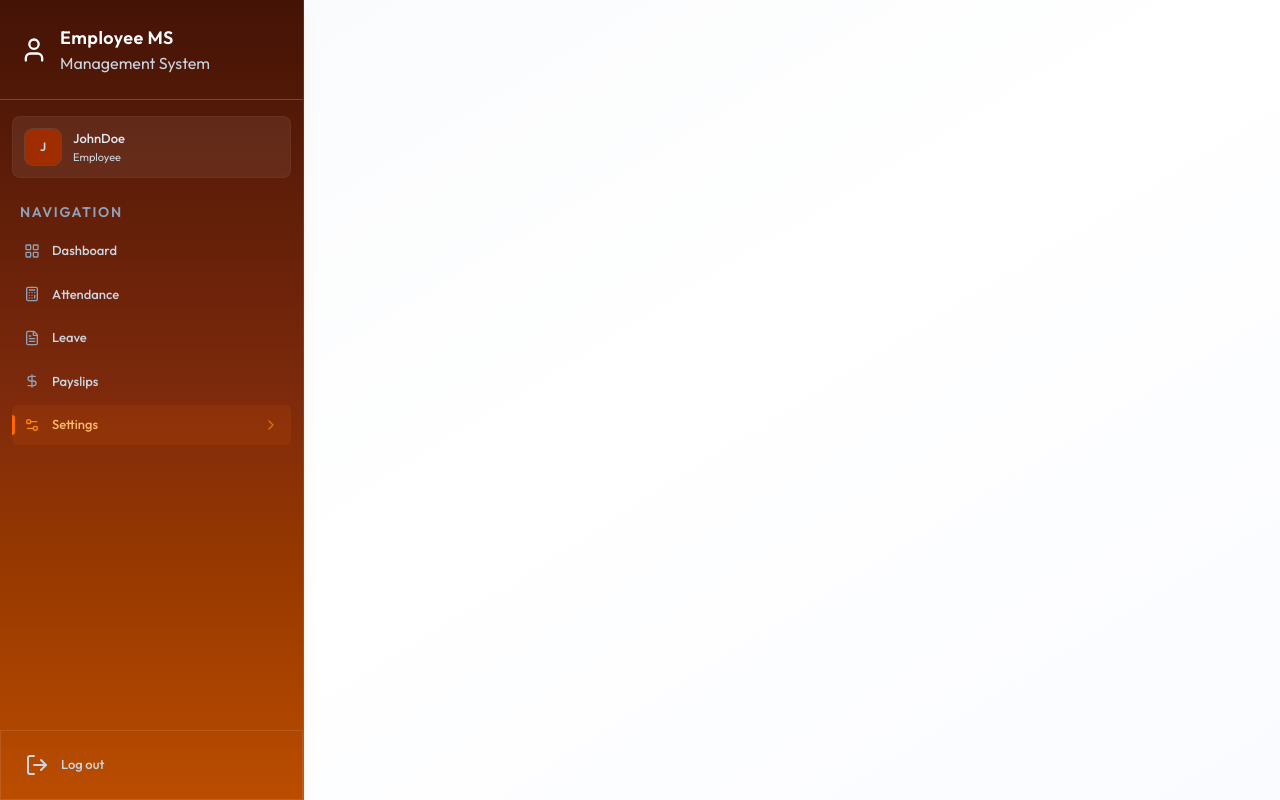
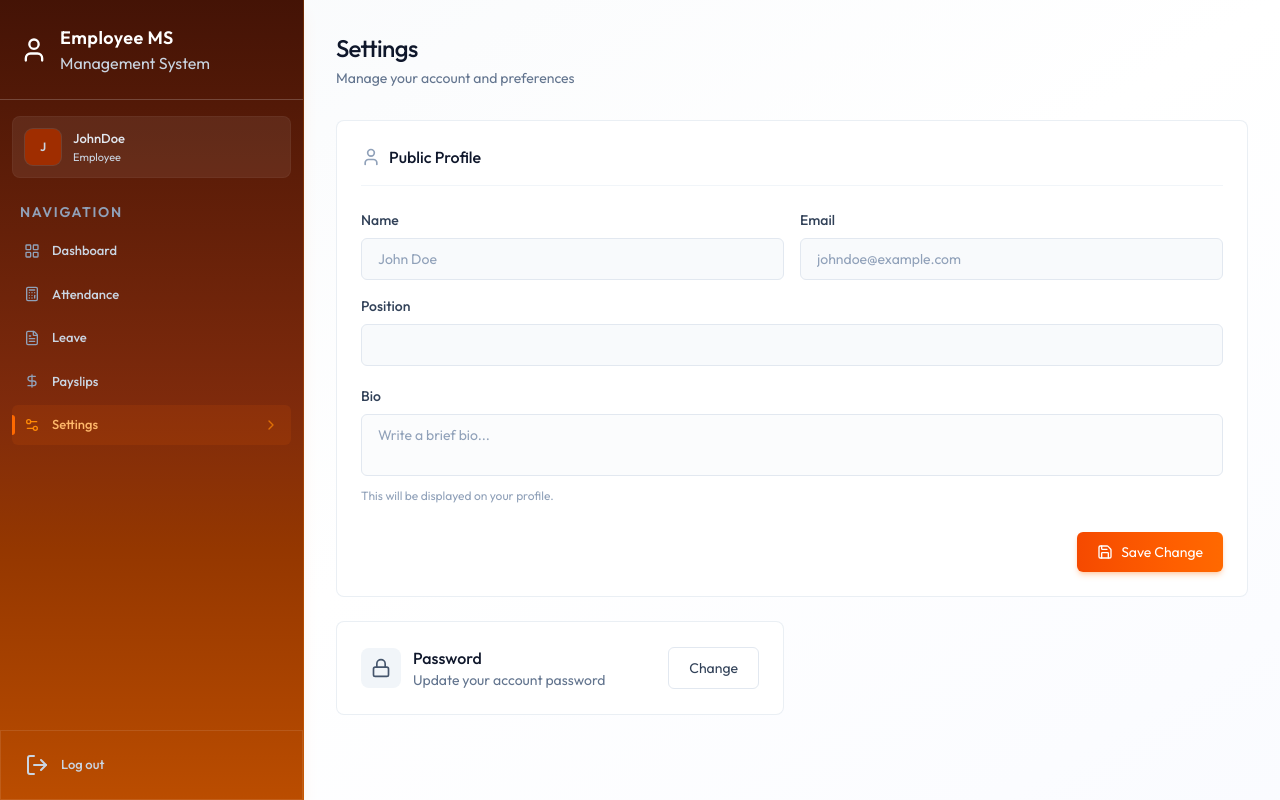
Before and after one commit to MojammelJoy/EMS, a React (Vite) app in the folder client/: page /settings in a window 1280 px wide. Built offline with nearby package versions, Linux system fonts and the light colour scheme.

Commit message:
Setting page UI completed

```diff
--- /dev/null
+++ b/client/src/components/ChangePasswordModal.jsx
@@ -0,0 +1,54 @@
+import { Loader2Icon, LockIcon, X } from 'lucide-react'
+import React, { useState } from 'react'
+
+const ChangePasswordModal = ({open, onClose}) => {
+    const [loading, setLoading] = useState(false)
+    const [message, setMessage] = useState({type: "", text: ""})
+
+    const handleSubmit = async (e) => {
+        e.preventDefault();
+    }
+
+    if(!open) return null;
+  return (
+    <div onClick={onClose} className='fixed inset-0 z-50 flex items-center justify-center p-4'>
+      <div className='absolute inset-0 bg-black/40 backdrop-blur-sm'/>
+
+      <div className='relative bg-white rounded-2xl shadow-2xl w-full max-w-md animate-fade-in' onClick={(e) => e.stopPropagation()}>
+        <div className='flex items-center justify-between p-6 pb-0'>
+            <h2 className='text-lg font-medium text-slate-900 flex items-center gap-2'>
+                <LockIcon className='w-5 h-5 text-slate-400'/> Change Password
+            </h2>
+            <button onClick={onClose} className='p-2 rounded-lg hover:bg-slate-100 transition-colors text-slate-400 hover:text-slate-600'><X className='w-5 h-5'/></button>
+        </div>
+        <form className='p-6 space-y-5' onSubmit={handleSubmit}>
+            {message.text && (
+                <div className={`p-3 rounded-xl text-sm flex items-start gap-3 ${message.type === "success" ? "bg-emerald-50 text-emerald-700 border border-emerald-200" : "bg-rose-50 text-rose-700 border border-rose-200"}`}>
+                    <div className={`w-1.5 h-1.5 rounded-full mt-1.5 shrink-0 ${message.type === "success" ? "bg-emerald-500" : "bg-rose-500" }`}/>
+                    {message.text}
+                </div>
+            )}
+            <div>
+                <label className='block text-sm font-medium text-slate-700 mb-2'>Current Password</label>
+                <input type="password" name='currentPassword' required />
+            </div>
+            <div>
+                <label className='block text-sm font-medium text-slate-700 mb-2'>New Password</label>
+                <input type="password" name='newPassword' required />
+            </div>
+            <div className='flex gap-3 pt-2'>
+                <button type='button' onClick={onClose} className='btn-secondary flex-1'>
+                    Cancel
+                </button>
+                <button type='submit' disabled={loading}  className='btn-primary flex-1 flex justify-center items-center gap-2'>
+                    {loading && <Loader2Icon className='w-4 h-4 animate-spin'/>}
+                   Update Password
+                </button>
+            </div>
+        </form>
+      </div>
+    </div>
+  )
+}
+
+export default ChangePasswordModal
--- /dev/null
+++ b/client/src/components/ProfileForm.jsx
@@ -0,0 +1,76 @@
+import { Loader2, Save, User } from 'lucide-react'
+import React, { useState } from 'react'
+
+const ProfileForm = ({initialData, onSuccess}) => {
+
+    const [loading, setLoading] = useState(false)
+    const [error, setError] = useState("")
+    const [message, setMassage] = useState("")
+
+
+    const handleSubmit = async (e) => {
+        e.preventDefault();
+    }
+  return (
+   <form onSubmit={handleSubmit} className='card p-5 sm:p-6 mb-6'>
+        <h2 className='text-base font-medium text-slate-900 mb-6 pb-4 border-b border-slate-100 flex items-center gap-2'>
+            <User className='w-5 h-5 text-slate-400'/> Public Profile
+        </h2>
+
+        {error && (
+            <div className='bg-rose-50 text-rose-700 p-4 rounded-xl text-sm border border-rose-200 mb-6 flex items-start gap-3'>
+                <div className='w-1.5 h-1.5 rounded-full bg-rose-500 mt-1.5 shrink-0'/>
+                {error}
+            </div>
+        )}
+        {message && (
+            <div className='bg-emerald-50 text-emerald-700 p-4 rounded-xl text-sm border border-emerald-200 mb-6 flex items-start gap-3'>
+                <div className='w-1.5 h-1.5 rounded-full bg-emerald-500 mt-1.5 shrink-0'/>
+                {message}
+            </div>
+        )}
+
+        <div className='space-y-5'>
+            <div className='grid grid-cols-1 sm:grid-cols-2 gap-4'>
+                <div>
+                    <label className='block text-sm font-medium text-slate-700 mb-2'>Name</label>
+                    <input disabled value={`${initialData.firstName} ${initialData.lastName}`} className='bg-slate-50 text-slate-400 cursor-not-allowed'/>
+                </div>
+                <div>
+                    <label className='block text-sm font-medium text-slate-700 mb-2'>Email</label>
+                    <input disabled value={initialData.email} className='bg-slate-50 text-slate-400 cursor-not-allowed'/>
+                </div>
+                <div className='sm:col-span-2'>
+                    <label className='block text-sm font-medium text-slate-700 mb-2'>Position</label>
+                    <input disabled value={initialData.position} className='bg-slate-50 text-slate-400 cursor-not-allowed'/>
+                </div>
+            </div>
+
+            <div>
+                <label className='block text-sm font-medium text-slate-700 mb-2'>Bio</label>
+                <textarea disabled={initialData.isDeleted} name="bio" defaultValue={initialData.bio || ""} placeholder='Write a brief bio...' className={`resize-none ${initialData.isDeleted ? "bg-slate-50 text-slate-400 cursor-not-allowed" : ""}`}/>
+                <p className='text-xs text-slate-400 mt-1.5'>This will be displayed on your profile.</p>
+            </div>
+            {initialData.isDeleted ? (
+                <div className='pt-2'>
+                    <div className='p-4 bg-rose-50 border border-rose-200 rounded-xl text-center'>
+                        <p className='text-rose-600'>
+                            Account Deactivated
+                        </p>
+                        <p className='text-sm text-rose-500 mt-0.5'>You can no longer update your profile.</p>
+                    </div>
+                </div>
+            ) : (
+                <div className='flex justify-end pt-2'>
+                    <button type='submit' disabled={loading} className='bg-gradient-to-r from-orange-600 to-orange-500 text-white px-5 py-2.5 rounded-md text-sm hover:from-orange-700 hover:to-orange-600 transition-all shadow-md shadow-orange-500/25 active:scale-[0.98]  flex items-center gap-2 justify-center w-full sm:w-auto'>
+                      {loading ? <Loader2 className='w-4 h-4 animate-spin'/> : <Save className='w-4 h-4'/>}
+                        Save Change
+                    </button>
+                </div>
+            )}
+        </div>
+   </form>
+  )
+}
+
+export default ProfileForm
--- a/client/src/pages/PrintPayslip.jsx
+++ b/client/src/pages/PrintPayslip.jsx
@@ -3,7 +3,7 @@
 const PrintPayslip = () => {
   return (
     <div>
-
+      <h1>hi</h1>
     </div>
   )
 }
--- a/client/src/pages/Settings.jsx
+++ b/client/src/pages/Settings.jsx
@@ -1,9 +1,51 @@
+import { useEffect, useState } from "react"
+import { dummyProfileData } from "../assets/assets"
+import Loading from "../components/Loading"
+import { Lock } from "lucide-react"
+import ProfileForm from "../components/ProfileForm"
+import ChangePasswordModal from "../components/ChangePasswordModal"
 
 
 const Settings = () => {
+  const [profile, setProfile] = useState(null)
+  const [loading, setLoading] = useState(null)
+  const [showPasswordModal, setShowPasswordModal] = useState(false)
+
+  const fetchProfile = async () => {
+    setProfile(dummyProfileData)
+    setTimeout(()=> {
+      setLoading(false);
+    }, 1000);
+  }
+
+  useEffect(()=> {
+     fetchProfile()
+  }, [])
+
+  if(loading) return <Loading/>
   return (
-    <div>
+    <div className="animate-fade-in">
+      <div className="page-header">
+        <h1 className="page-title">Settings</h1>
+        <p className="page-subtitle">Manage your account and preferences</p>
+      </div>
+      {profile && <ProfileForm initialData={profile} onSuccess={fetchProfile}/>}
 
+      <div className="card max-w-md p-6 flex items-center justify-between">
+          <div className="flex items-center gap-3">
+              <div className="p-2.5 bg-slate-100 rounded-lg">
+                <Lock className="w-5 h-5 text-slate-600"/>
+              </div>
+              <div>
+                <p className="font-medium text-slate-900">Password</p>
+                <p className="text-sm text-slate-500">Update your account password</p>
+              </div>
+          </div>
+          <button onClick={() => setShowPasswordModal(true)} className="btn-secondary text-sm">
+            Change
+          </button>
+      </div>
+      <ChangePasswordModal open={showPasswordModal} onClose={() => setShowPasswordModal(false)}/>
     </div>
   )
 }
```
